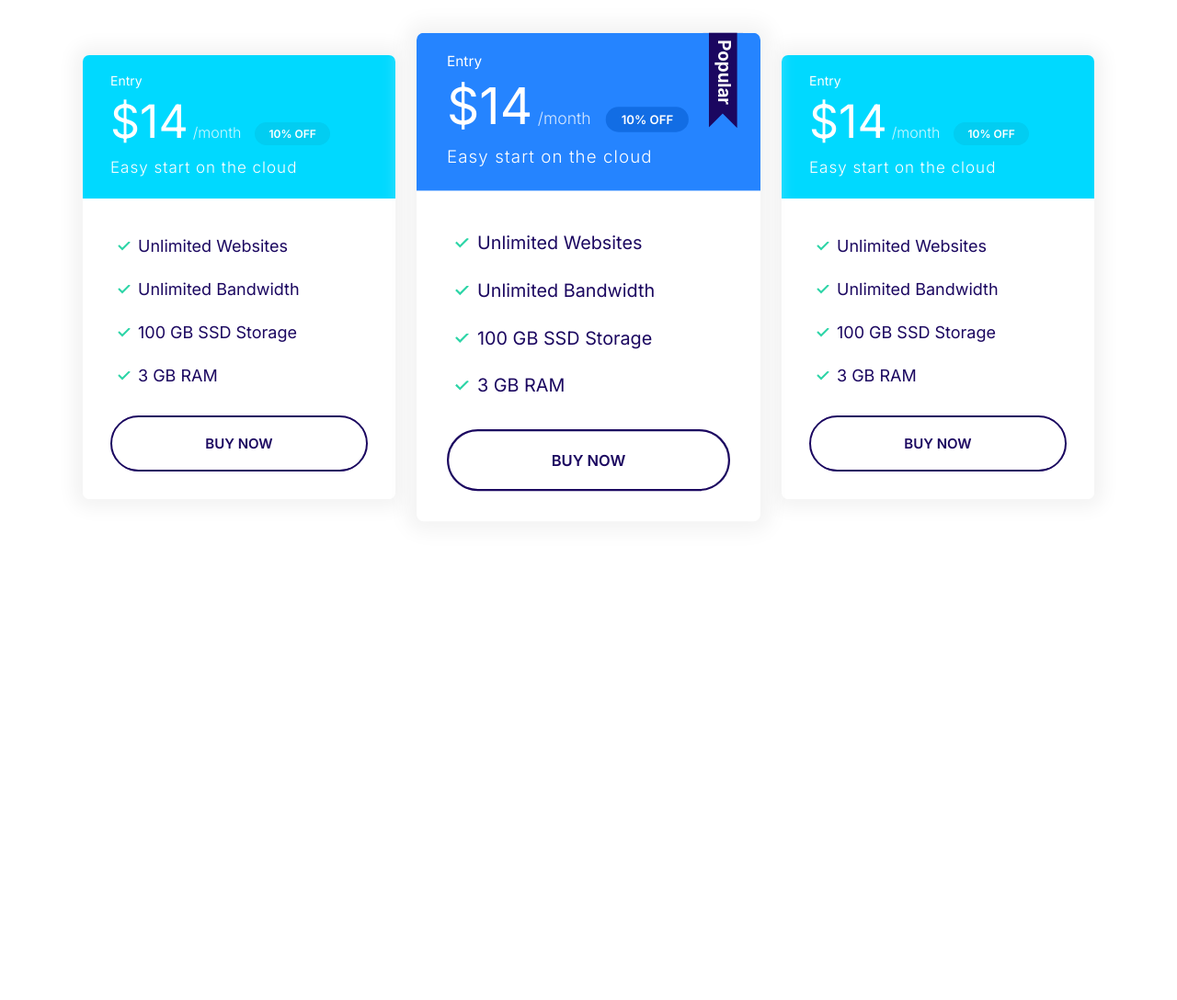
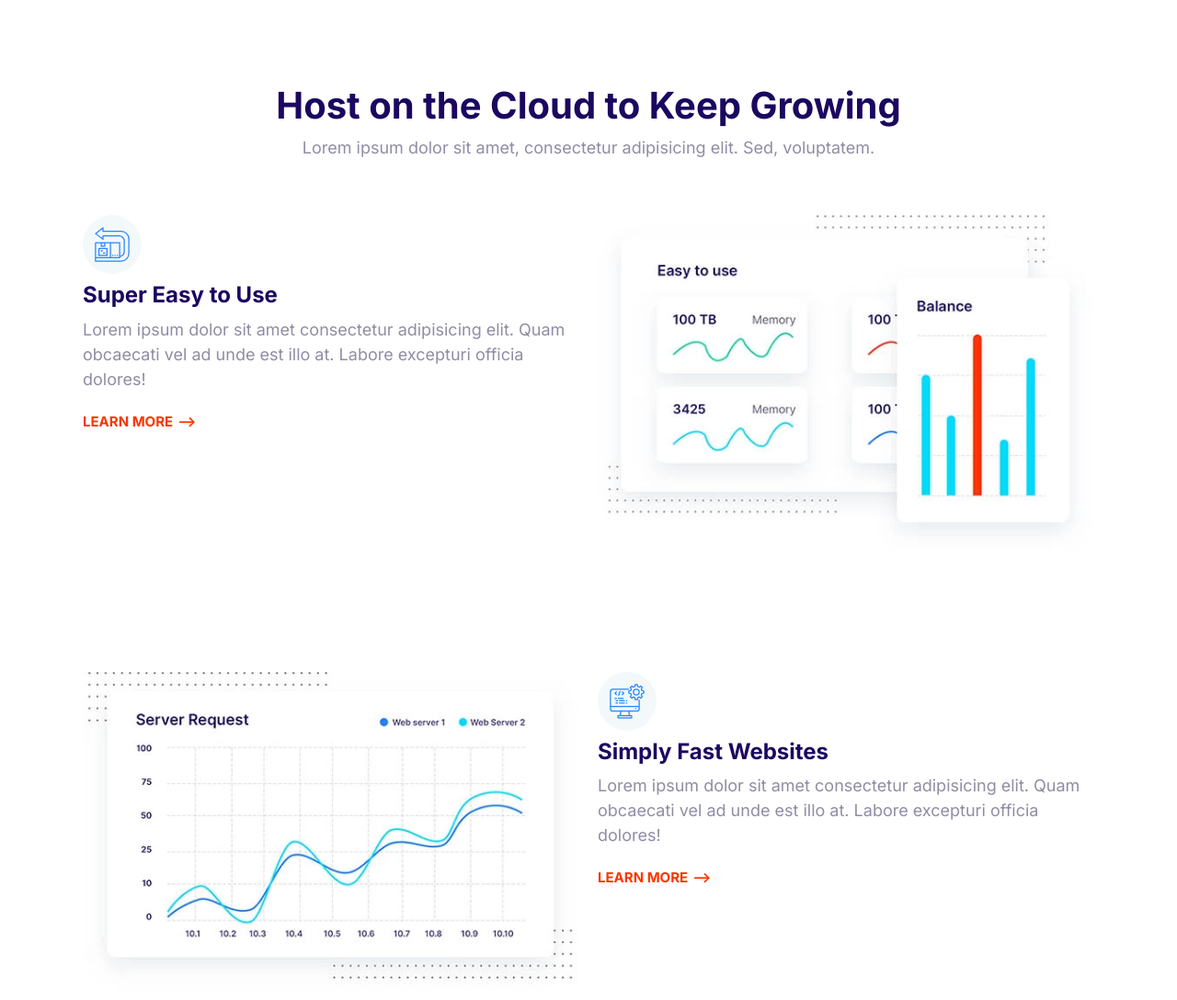
Before and after one commit to HenryLiu96/Front-end-Project, a plain HTML site: page index.html in a window 1280 px wide. Shown: the top 1088 px of the page at 92% size. Before the commit the page ends 800 px from the top, so only its background shows below. Drawn offline with Linux system fonts and the light colour scheme.

Commit message:
Add images

```diff
--- a/index.html
+++ b/index.html
@@ -15,69 +15,118 @@
     <link rel="stylesheet" href="css/styles.css" />
   </head>
   <body>
-    <section class="block container block-plans">
-      <div class="grid grid--1x3">
-        <div class="plan">
-          <div class="card card--secondary">
-            <header class="card__header">
-              <h3 class="plan__name">Entry</h3>
-              <span class="plan__price">$14</span>
-              <span class="plan__billing-cycle">/month</span>
-              <span class="badge badge--secondary badge--small">10% OFF</span>
-              <span class="plan__description">Easy start on the cloud</span>
-            </header>
-            <div class="card__body">
-              <ul class="list list--tick">
-                <li class="list__item">Unlimited Websites</li>
-                <li class="list__item">Unlimited Bandwidth</li>
-                <li class="list__item">100 GB SSD Storage</li>
-                <li class="list__item">3 GB RAM</li>
-              </ul>
-              <button class="btn btn--outline btn--block">Buy Now</button>
-            </div>
-          </div>
+    <section class="block container">
+      <header class="block__header">
+        <h2>Host on the Cloud to Keep Growing</h2>
+        <p>
+          Lorem ipsum dolor sit amet, consectetur adipisicing elit. Sed,
+          voluptatem.
+        </p>
+      </header>
+      <article class="grid grid--1x2 feature">
+        <div class="feature__content">
+          <span class="icon-container">
+            <svg class="icon icon--primary">
+              <use xlink:href="images/sprite.svg#easy"></use>
+            </svg>
+          </span>
+          <h3 class="feature__heading">Super Easy to Use</h3>
+          <p>
+            Lorem ipsum dolor sit amet consectetur adipisicing elit. Quam
+            obcaecati vel ad unde est illo at. Labore excepturi officia dolores!
+          </p>
+          <a href="#" class="link-arrow">Learn More</a>
         </div>
-        <div class="plan plan--popular">
-          <div class="card card--primary">
-            <header class="card__header">
-              <h3 class="plan__name">Entry</h3>
-              <span class="plan__price">$14</span>
-              <span class="plan__billing-cycle">/month</span>
-              <span class="badge badge--primary badge--small">10% OFF</span>
-              <span class="plan__description">Easy start on the cloud</span>
-            </header>
-            <div class="card__body">
-              <ul class="list list--tick">
-                <li class="list__item">Unlimited Websites</li>
-                <li class="list__item">Unlimited Bandwidth</li>
-                <li class="list__item">100 GB SSD Storage</li>
-                <li class="list__item">3 GB RAM</li>
-              </ul>
-              <button class="btn btn--outline btn--block">Buy Now</button>
-            </div>
-          </div>
+        <picture>
+          <source
+            type="image/webp"
+            srcset="images/easy.webp 1x, images/easy@2x.webp 2x"
+          />
+          <source
+            type="image/jpg"
+            srcset="images/easy.jpg 1x, images/easy@2x.jpg 2x"
+          />
+          <img class="feature__image" src="images/easy@2x.jpg" alt="" />
+        </picture>
+      </article>
+      <article class="grid grid--1x2 feature">
+        <div class="feature__content">
+          <span class="icon-container">
+            <svg class="icon icon--primary">
+              <use xlink:href="images/sprite.svg#computer"></use>
+            </svg>
+          </span>
+          <h3 class="feature__heading">Simply Fast Websites</h3>
+          <p>
+            Lorem ipsum dolor sit amet consectetur adipisicing elit. Quam
+            obcaecati vel ad unde est illo at. Labore excepturi officia dolores!
+          </p>
+          <a href="#" class="link-arrow">Learn More</a>
         </div>
-        <div class="plan">
-          <div class="card card--secondary">
-            <header class="card__header">
-              <h3 class="plan__name">Entry</h3>
-              <span class="plan__price">$14</span>
-              <span class="plan__billing-cycle">/month</span>
-              <span class="badge badge--secondary badge--small">10% OFF</span>
-              <span class="plan__description">Easy start on the cloud</span>
-            </header>
-            <div class="card__body">
-              <ul class="list list--tick">
-                <li class="list__item">Unlimited Websites</li>
-                <li class="list__item">Unlimited Bandwidth</li>
-                <li class="list__item">100 GB SSD Storage</li>
-                <li class="list__item">3 GB RAM</li>
-              </ul>
-              <button class="btn btn--outline btn--block">Buy Now</button>
-            </div>
-          </div>
+        <picture>
+          <source
+            type="image/webp"
+            srcset="images/fast.webp 1x, images/fast@2x.webp 2x"
+          />
+          <source
+            type="image/jpg"
+            srcset="images/fast.jpg 1x, images/fast@2x.jpg 2x"
+          />
+          <img class="feature__image" src="images/fast@2x.jpg" alt="" />
+        </picture>
+      </article>
+      <article class="grid grid--1x2 feature">
+        <div class="feature__content">
+          <span class="icon-container">
+            <svg class="icon icon--primary">
+              <use xlink:href="images/sprite.svg#wordpress"></use>
+            </svg>
+          </span>
+          <h3 class="feature__heading">Wordpress Made Easy</h3>
+          <p>
+            Lorem ipsum dolor sit amet consectetur adipisicing elit. Quam
+            obcaecati vel ad unde est illo at. Labore excepturi officia dolores!
+          </p>
+          <a href="#" class="link-arrow">Learn More</a>
         </div>
-      </div>
+        <picture>
+          <source
+            type="image/webp"
+            srcset="images/wordpress.webp 1x, images/wordpress@2x.webp 2x"
+          />
+          <source
+            type="image/jpg"
+            srcset="images/wordpress.jpg 1x, images/wordpress@2x.jpg 2x"
+          />
+          <img class="feature__image" src="images/wordpress@2x.jpg" alt="" />
+        </picture>
+      </article>
+      <article class="grid grid--1x2 feature">
+        <div class="feature__content">
+          <span class="icon-container">
+            <svg class="icon icon--primary">
+              <use xlink:href="images/sprite.svg#clock"></use>
+            </svg>
+          </span>
+          <h3 class="feature__heading">24/7 Expert Support</h3>
+          <p>
+            Lorem ipsum dolor sit amet consectetur adipisicing elit. Quam
+            obcaecati vel ad unde est illo at. Labore excepturi officia dolores!
+          </p>
+          <a href="#" class="link-arrow">Learn More</a>
+        </div>
+        <picture>
+          <source
+            type="image/webp"
+            srcset="images/support.webp 1x, images/support@2x.webp 2x"
+          />
+          <source
+            type="image/jpg"
+            srcset="images/support.jpg 1x, images/support@2x.jpg 2x"
+          />
+          <img class="feature__image" src="images/support@2x.jpg" alt="" />
+        </picture>
+      </article>
     </section>
 
     <script src="js/main.js"></script>
```
Also changed, not shown: components/feature-block.html (added, +112 -0 lines), images/easy.jpg (added), images/easy.webp (added), images/easy@2x.jpg (added), images/easy@2x.webp (added), images/fast.jpg (added), images/fast.webp (added), images/fast@2x.jpg (added), images/fast@2x.webp (added), images/support.jpg (added), images/support.webp (added), images/support@2x.jpg (added), images/support@2x.webp (added), images/wordpress.jpg (added), 3 more files.
